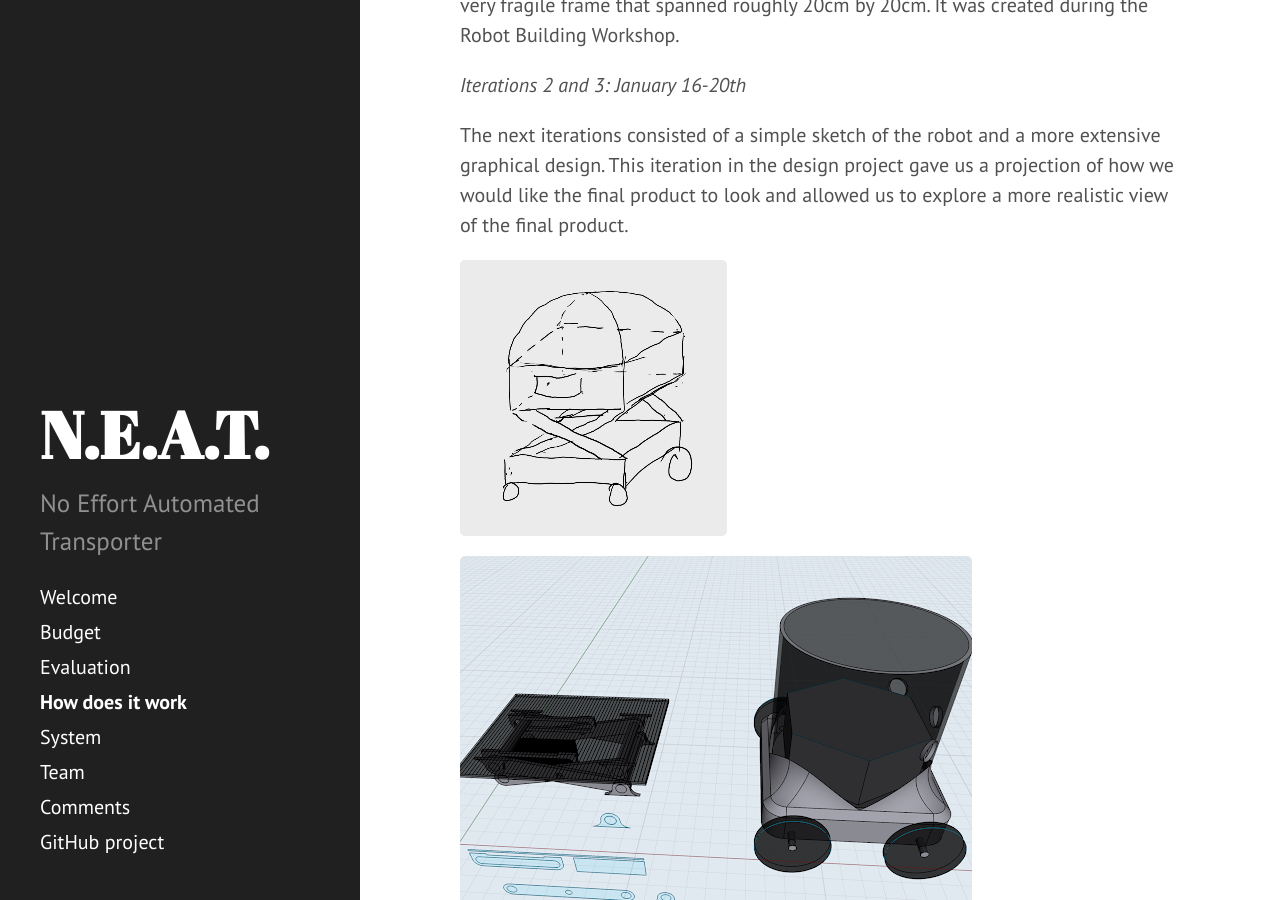
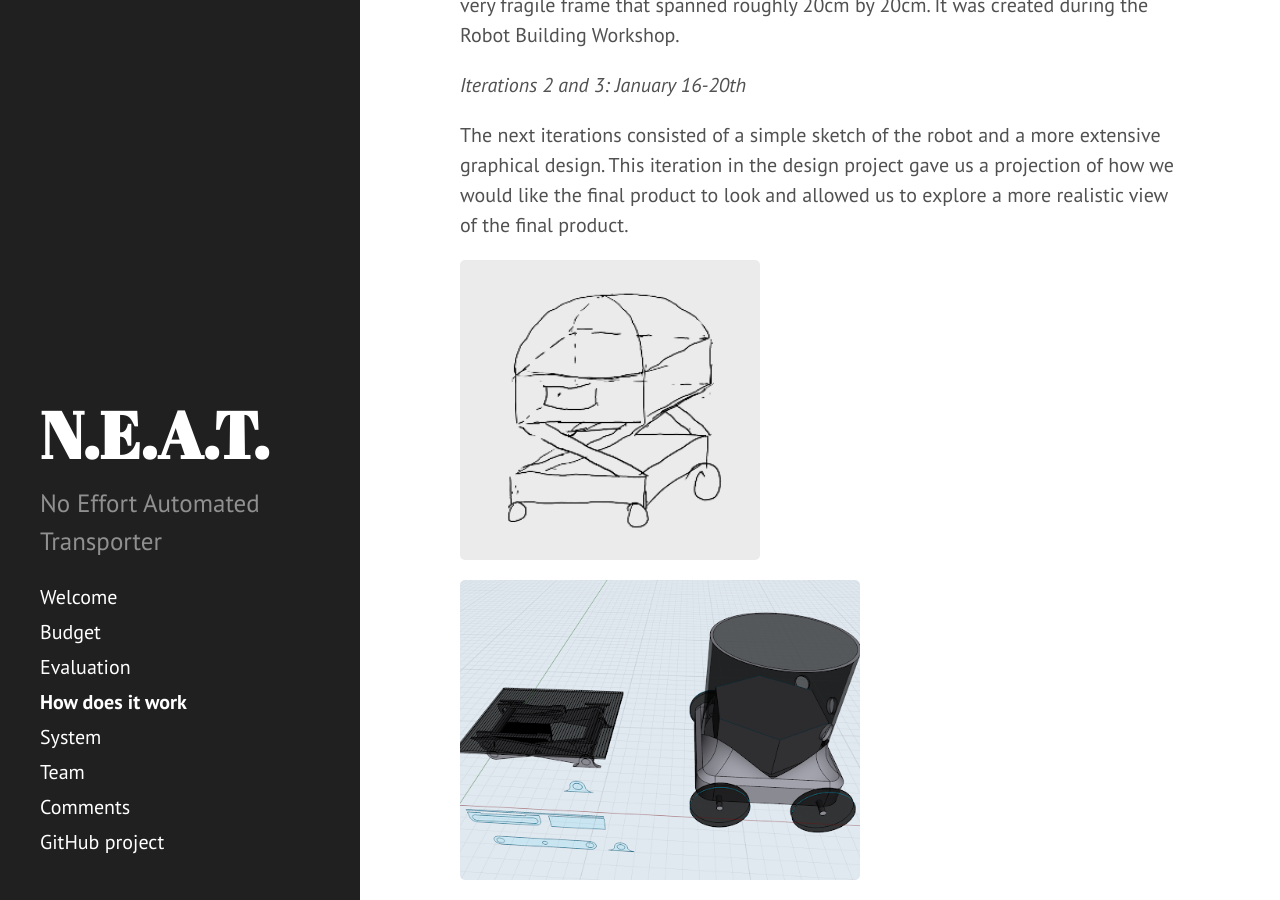
Before and after one commit to okapeng/sdp2020-group2, a Jekyll site: the page built from _pages/how.md, in a window 1280 px wide and 900 px high, scrolled down 516 px. Built offline with Jekyll 4.4.1, drawn with Linux system fonts in a browser that asks for light colours.

Commit message:
Resized all the base images

```diff
--- a/_pages/how.md
+++ b/_pages/how.md
@@ -18,7 +18,7 @@
 
 The next iterations consisted of a simple sketch of the robot and a more extensive graphical design. This iteration in the design project gave us a projection of how we would like the final product to look and allowed us to explore a more realistic view of the final product.
 
-![Ivy_sketch](/images/ivy_sketch.png) ![Barna Design](/images/barna_design.png)
+<img src="/images/ivy_sketch.png" alt="Ivy Sketch" height ="300" width="300"/> <img src="/images/barna_design.png" alt="Graphic Design" height ="300" width="400"/>
 
 *Iteration 4: January 21st*
 
@@ -28,25 +28,25 @@
 
 This iteration was similar to the previous iteration with the exception of the arrival of the Mechanum wheels which saw the base vastly improve through providing a testing platform for the development of the EV3 movement code.
 
-![First Lego Base](/images/lego_base1.png)
+<img src="/images/lego_base1.png" alt="First Lego Base" height ="300" width="300"/>
 
 *Iteration 6: January 30th*
 
 The base has increaase in size significantly with considerable structural improvement. This base helped develop the EV3 code to control directional movements as well as rotation on the spot. A single ultrasound sensor was added to aid development testing of the object detection and avoidance code.
 
-![Second Lego Base](/images/lego_base2.png)
+<img src="/images/lego_base2.png" alt="Second Lego Base" height ="300" width="300"/>
 
 *Iteration 7: Febuary 1st*
 
 Issues with the previous iteration of the robot base such as structural intregrity under weight resulted in this iteration being heavily reinforced with several layers of interleaving lego blocks. Furthermore, lego struts were placed along the inside to provide stability and support for the EV3 block to rest on during functionality. However, a major design flaw was discovered after completion, in that the wheels were not aligned and therefore, rotational and diagonal movement was subpar.
 
-![Third Lego Base](/images/lego_base3.png)
+<img src="/images/lego_base3.png" alt="Third Lego Base" height ="400" width="400"/>
 
 *Iteration 8: Febuary 2nd*
 
 The base was taken apart and the length was increased to align the wheels correctly and fix the issue of the of the previous iteration. Upon weight testing, the base still showed significant signs of weakness, especially the corner sections which were susceptible to breaking under reasonable weight.
 
-![Fourth Lego Base](/images/lego_base4.png)
+<img src="/images/lego_base4.png" alt="Fourth Lego Base" height ="400" width="400"/>
 
 *Iteration 9: Febuary 7th*
 
@@ -56,19 +56,19 @@
 
 The most radical and ivotal design change took place here, resulting in the wheels which used to be situated on the side of the robot now being directly underneath the robot base. This meant that the weight of the robot was bearing directly on the wheels and no longer on the base resulting in drastic weight bearing capabilities and prevented the lego base from bending. A byproduct of the wheel placement change resulted in increasing the bases ground clearance to 9cm. Another change was the addition of an infrared sensor which was attached to the front of the robot and allowed for the testing of the "follow me" functionality.
 
-![Fifth Lego Base](/images/lego_base5.jpg)
+<img src="/images/lego_base5.jpg" alt="Fifth Lego Base" height ="350" width="400"/>
 
 *Iteration 11: March 1st*
 
 This iteration was less to do with design changes but rather implemented the Raspberry Pi onto the robot base after a testing comparison between the EV3 and Raspberry Pi showed that the Pi controlling the motors would not impact the robots performance drastically. The EV3 is still used for reading sensor data, but the Pi will be processing that data and controlling the robot as a whole.
 
-![Sixth Lego Base](/images/lego_base6.jpg)
+<img src="/images/lego_base6.jpg" alt="Sixth Lego Base" height ="350" width="400"/>
 
 *Iteration 12: March 8th*
 
 The final interation of the robot base entailed creating housing under the robot base to hold the Rasbperry Pi and the EV3 in order to make the base top as flat as possible for the arrival of the lift. The lift was intergrated into the robot base and secured, making this iteration the final product.
 
-![Seventh Lego Base](/images/lego_base7.jpg)   ![Eighth Lego Base](/images/lego_base8.png)
+<img src="/images/lego_base7.jpg" alt="Seventh Lego Base" height ="400" width="400"/>   ![Eighth Lego Base](/images/lego_base8.png)
 
 #### Base Features
 1. Provides a strong reinforced base that supports the rest of final product.
```
